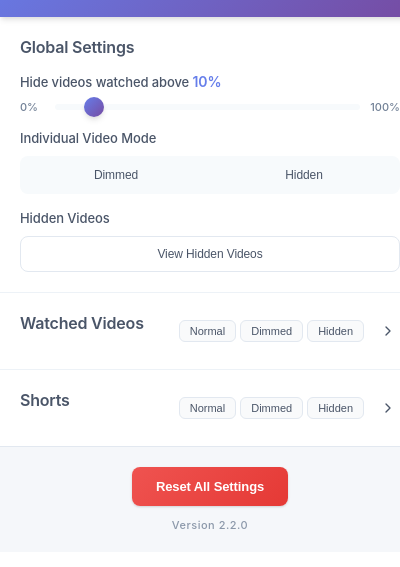
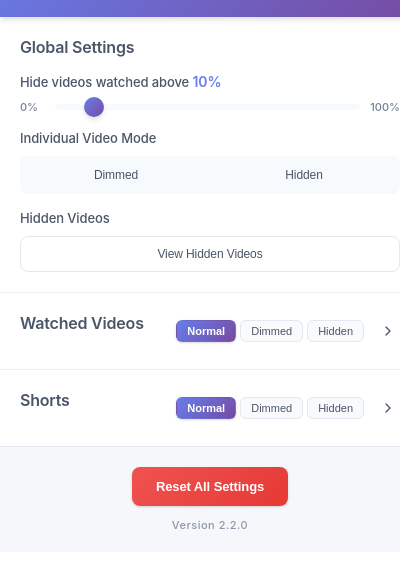
Before and after one commit to m-minasyan/youtube-hide-watched-video-extension, a browser extension: page popup.html in a window 400 px wide. Shown: the part 69-636 px from the top of the page. Drawn offline with Linux system fonts and the light colour scheme.

Commit message:
fix: Quick Toggle button state to properly reflect current section settings

```diff
--- a/popup.css
+++ b/popup.css
@@ -442,6 +442,22 @@ footer {
   transform: translateY(0);
 }
 
+.quick-btn-small.active {
+  background: var(--primary-gradient);
+  color: white;
+  border-color: transparent;
+  font-weight: 600;
+  box-shadow: var(--shadow-sm);
+}
+
+.quick-btn-small.active[data-toggle-mode="dimmed"] {
+  background: linear-gradient(135deg, #ffa726 0%, #fb8c00 100%);
+}
+
+.quick-btn-small.active[data-toggle-mode="hidden"] {
+  background: linear-gradient(135deg, #ef5350 0%, #e53935 100%);
+}
+
 .collapse-btn {
   background: transparent;
   border: none;
--- a/popup.js
+++ b/popup.js
@@ -106,6 +106,32 @@ document.addEventListener('DOMContentLoaded', async () => {
         button.classList.remove('active');
       }
     });
+
+    updateQuickToggleStates(result);
+  }
+
+  function updateQuickToggleStates(settings) {
+    ['watched', 'shorts'].forEach(type => {
+      const states = type === 'watched' ? DEFAULT_SETTINGS.states.watched : DEFAULT_SETTINGS.states.shorts;
+      const storageKey = type === 'watched' ? STORAGE_KEYS.WATCHED_STATE : STORAGE_KEYS.SHORTS_STATE;
+
+      const sectionModes = Object.keys(states).map(section => {
+        return settings[`${storageKey}_${section}`] || 'normal';
+      });
+
+      const allSame = sectionModes.every(mode => mode === sectionModes[0]);
+      const commonMode = allSame ? sectionModes[0] : null;
+
+      quickToggleButtons.forEach(button => {
+        if (button.dataset.toggleType === type) {
+          if (commonMode && button.dataset.toggleMode === commonMode) {
+            button.classList.add('active');
+          } else {
+            button.classList.remove('active');
+          }
+        }
+      });
+    });
   }
 
   async function saveSettings(key, value) {
@@ -149,6 +175,9 @@ document.addEventListener('DOMContentLoaded', async () => {
         : `${STORAGE_KEYS.SHORTS_STATE}_${section}`;
 
       await saveSettings(storageKey, mode);
+
+      const allSettings = await chrome.storage.sync.get(null);
+      updateQuickToggleStates(allSettings);
     });
   });
 
@@ -163,6 +192,16 @@ document.addEventListener('DOMContentLoaded', async () => {
 
     await chrome.storage.sync.set(updates);
     await loadSettings();
+
+    quickToggleButtons.forEach(button => {
+      if (button.dataset.toggleType === type) {
+        if (button.dataset.toggleMode === mode) {
+          button.classList.add('active');
+        } else {
+          button.classList.remove('active');
+        }
+      }
+    });
 
     chrome.tabs.query({url: '*://*.youtube.com/*'}, (tabs) => {
       tabs.forEach(tab => {
```
Also changed, not shown: docs/changelog.md.
